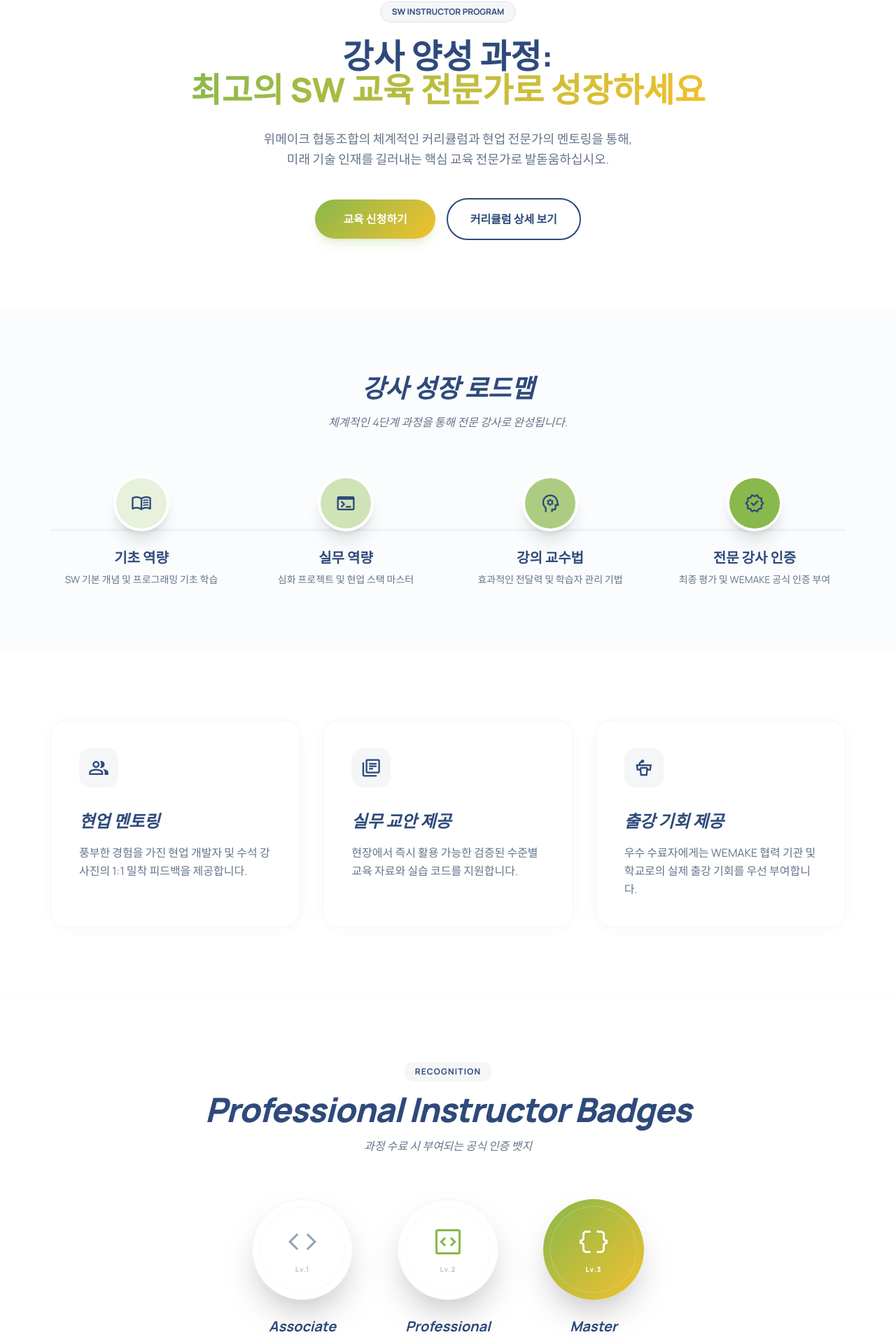
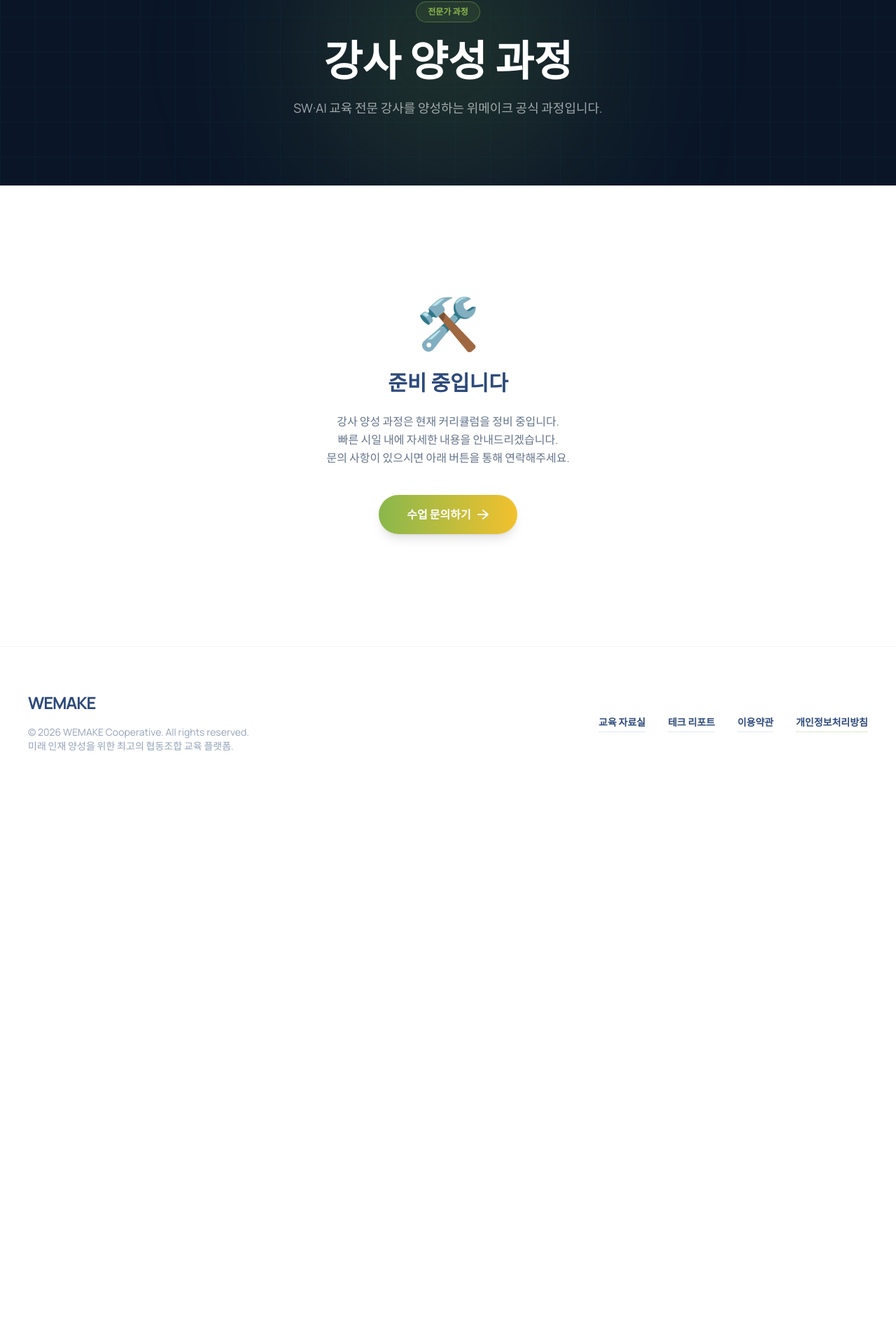
Before and after one commit to ellysabet/wemake_homepage, a React (Vite) app: page /pro/instructor in a window 1280 px wide. Shown: the part 206-2126 px from the top of the page at 70% size. After the commit the page ends 1346 px from the top, so only its background shows below. Built offline with nearby package versions, Linux system fonts and the light colour scheme.

Commit message:
Update InstructorTraining.jsx

```diff
--- a/src/pages/InstructorTraining.jsx
+++ b/src/pages/InstructorTraining.jsx
@@ -1,116 +1,45 @@
-import logo from '../assets/logo.png'
-
 const InstructorTraining = () => {
-    const steps = [
-        { title: '기초 역량', desc: 'SW 기본 개념 및 프로그래밍 기초 학습', icon: 'menu_book', opacity: 'opacity-20' },
-        { title: '실무 역량', desc: '심화 프로젝트 및 현업 스택 마스터', icon: 'terminal', opacity: 'opacity-40' },
-        { title: '강의 교수법', desc: '효과적인 전달력 및 학습자 관리 기법', icon: 'psychology', opacity: 'opacity-70' },
-        { title: '전문 강사 인증', desc: '최종 평가 및 WEMAKE 공식 인증 부여', icon: 'verified', opacity: 'opacity-100', filled: true }
-    ]
-
-    const badges = [
-        { level: 'Lv.1', name: 'Associate', icon: 'code', color: 'text-slate-400' },
-        { level: 'Lv.2', name: 'Professional', icon: 'code_blocks', color: 'text-wemake-green' },
-        { level: 'Lv.3', name: 'Master', icon: 'data_object', color: 'text-white', isMaster: true }
-    ]
-
   return (
     <div className="bg-white min-h-screen">
-            {/* Header Section */}
-            <header className="relative pt-32 pb-24 overflow-hidden bg-white dot-pattern">
+      {/* Hero */}
+      <section className="relative pt-32 pb-24 overflow-hidden bg-[#0A1628]">
+        <div className="absolute inset-0 opacity-10" style={{
+          backgroundImage: `linear-gradient(rgba(0,229,255,0.3) 1px,transparent 1px),linear-gradient(90deg,rgba(0,229,255,0.3) 1px,transparent 1px)`,
+          backgroundSize: '50px 50px'
+        }}/>
+        <div className="absolute top-1/2 left-1/2 w-96 h-96 bg-[#89B84C]/20 rounded-full blur-[120px] pointer-events-none -translate-x-1/2 -translate-y-1/2"/>
         <div className="max-w-[1200px] mx-auto px-6 lg:px-8 relative z-10 text-center">
-                    <span className="inline-block py-1.5 px-4 rounded-full bg-navy/5 text-navy font-bold text-xs mb-6 border border-navy/10">
-                        SW INSTRUCTOR PROGRAM
+          <span className="inline-block py-1.5 px-4 rounded-full border border-[#89B84C]/40 text-[#89B84C] font-bold text-xs mb-6 bg-[#89B84C]/10">
+            전문가 과정
           </span>
-                    <h1 className="text-4xl md:text-5xl font-extrabold text-navy mb-8 leading-tight">
-                        강사 양성 과정: <br/>
-                        <span className="text-gradient">최고의 SW 교육 전문가로 성장하세요</span>
+          <h1 className="text-4xl md:text-6xl font-extrabold text-white mb-6 leading-tight">
+            강사 양성 과정
           </h1>
-                    <p className="text-lg text-slate-500 max-w-2xl mx-auto mb-10 leading-relaxed font-medium">
-                        위메이크 협동조합의 체계적인 커리큘럼과 현업 전문가의 멘토링을 통해, <br className="hidden md:block" />
-                        미래 기술 인재를 길러내는 핵심 교육 전문가로 발돋움하십시오.
+          <p className="text-lg text-white/60 max-w-xl mx-auto leading-relaxed font-medium">
+            SW·AI 교육 전문 강사를 양성하는 위메이크 공식 과정입니다.
           </p>
-                    <div className="flex flex-col sm:flex-row items-center justify-center gap-4">
-                        <button className="btn-gradient px-10 py-4 shadow-lg shadow-wemake-green/20">
-                            교육 신청하기
-                        </button>
-                        <button className="bg-white border-2 border-navy text-navy px-8 py-4 rounded-full font-bold hover:bg-navy hover:text-white transition-all duration-300">
-                            커리큘럼 상세 보기
-                        </button>
-                    </div>
-                </div>
-            </header>
-
-            {/* Career Roadmap */}
-            <section className="py-24 bg-slate-50/50">
-                <div className="max-w-[1200px] mx-auto px-6 lg:px-8">
-                    <div className="text-center mb-16 underline-offset-8 decoration-wemake-green/30">
-                        <h2 className="text-3xl md:text-4xl font-extrabold text-navy mb-4 italic">강사 성장 로드맵</h2>
-                        <p className="text-slate-500 font-medium italic">체계적인 4단계 과정을 통해 전문 강사로 완성됩니다.</p>
-                    </div>
-
-                    <div className="relative">
-                        <div className="absolute top-1/2 left-0 w-full h-1 bg-slate-100 -translate-y-1/2 hidden md:block z-0"></div>
-                        <div className="grid grid-cols-1 md:grid-cols-4 gap-8 relative z-10">
-                            {steps.map((step, index) => (
-                                <div key={index} className="flex flex-col items-center text-center group cursor-pointer">
-                                    <div className="w-20 h-20 rounded-full bg-white shadow-xl border-4 border-white flex items-center justify-center mb-6 relative transition-transform hover:scale-110">
-                                        <div className={`absolute inset-0 rounded-full bg-wemake-green ${step.opacity}`}></div>
-                                        <span className={`material-symbols-outlined text-3xl text-navy relative z-10 ${step.filled ? 'font-filled transition-colors group-hover:text-white' : ''}`}>
-                                            {step.icon}
-                                        </span>
-                                    </div>
-                                    <h3 className="text-xl font-bold text-navy mb-2">{step.title}</h3>
-                                    <p className="text-sm text-slate-500 font-medium leading-tight">{step.desc}</p>
-                                </div>
-                            ))}
-                        </div>
-                    </div>
         </div>
       </section>
 
-            {/* Features Section */}
-            <section className="py-24">
-                <div className="max-w-[1200px] mx-auto px-6 lg:px-8 grid grid-cols-1 md:grid-cols-3 gap-8">
-                    {[
-                        { title: '현업 멘토링', desc: '풍부한 경험을 가진 현업 개발자 및 수석 강사진의 1:1 밀착 피드백을 제공합니다.', icon: 'group' },
-                        { title: '실무 교안 제공', desc: '현장에서 즉시 활용 가능한 검증된 수준별 교육 자료와 실습 코드를 지원합니다.', icon: 'library_books' },
-                        { title: '출강 기회 제공', desc: '우수 수료자에게는 WEMAKE 협력 기관 및 학교로의 실제 출강 기회를 우선 부여합니다.', icon: 'podium' }
-                    ].map((feature, index) => (
-                        <div key={index} className="glass-card p-10 rounded-3xl border border-slate-100 hover:shadow-2xl transition-all duration-500">
-                            <div className="w-14 h-14 rounded-2xl bg-navy/5 flex items-center justify-center mb-8 text-navy">
-                                <span className="material-symbols-outlined text-3xl">{feature.icon}</span>
-                            </div>
-                            <h3 className="text-2xl font-bold text-navy mb-4 italic">{feature.title}</h3>
-                            <p className="text-slate-500 font-medium leading-relaxed">{feature.desc}</p>
-                        </div>
-                    ))}
-                </div>
-            </section>
-
-            {/* Badges Section */}
-            <section className="py-24 bg-white border-y border-slate-50">
-                <div className="max-w-[1200px] mx-auto px-6 lg:px-8">
-                    <div className="text-center mb-16">
-                        <span className="inline-block px-4 py-1.5 bg-navy/5 rounded-full text-xs font-bold text-navy tracking-widest mb-4">RECOGNITION</span>
-                        <h2 className="text-3xl md:text-5xl font-extrabold text-navy italic tracking-tight">Professional Instructor Badges</h2>
-                        <p className="text-slate-500 font-medium italic mt-4">과정 수료 시 부여되는 공식 인증 뱃지</p>
-                    </div>
-
-                    <div className="flex flex-wrap justify-center gap-16">
-                        {badges.map((badge, index) => (
-                            <div key={index} className="flex flex-col items-center">
-                                <div className={`w-36 h-36 rounded-full flex items-center justify-center mb-6 relative shadow-2xl transition-transform hover:scale-110 ${badge.isMaster ? 'bg-wemake-gradient' : 'bg-white border border-slate-100'}`}>
-                                    <div className="absolute inset-2.5 rounded-full border border-dashed border-slate-200/50"></div>
-                                    <div className="text-center group">
-                                        <span className={`material-symbols-outlined text-5xl mb-2 font-filled ${badge.color}`}>{badge.icon}</span>
-                                        <div className={`text-[10px] font-black tracking-widest ${badge.isMaster ? 'text-white' : 'text-slate-400 opacity-60'}`}>{badge.level}</div>
-                                    </div>
-                                </div>
-                                <span className="text-xl font-bold text-navy italic">{badge.name}</span>
-                            </div>
-                        ))}
-                    </div>
+      {/* 준비중 */}
+      <section className="py-40 bg-white">
+        <div className="max-w-[600px] mx-auto px-6 text-center">
+          <div className="text-7xl mb-8">🛠️</div>
+          <h2 className="text-3xl font-extrabold text-navy mb-6">준비 중입니다</h2>
+          <p className="text-slate-500 font-medium leading-relaxed mb-10">
+            강사 양성 과정은 현재 커리큘럼을 정비 중입니다.<br />
+            빠른 시일 내에 자세한 내용을 안내드리겠습니다.<br />
+            문의 사항이 있으시면 아래 버튼을 통해 연락해주세요.
+          </p>
+          <a
+            href="mailto:arkim12345@gmail.com"
+            target="_blank"
+            rel="noopener noreferrer"
+            className="inline-flex items-center gap-2 bg-gradient-to-r from-[#89B84C] to-[#F2C12E] text-white px-10 py-4 rounded-full font-bold shadow-lg hover:-translate-y-0.5 transition-all duration-300"
+          >
+            수업 문의하기
+            <svg width="18" height="18" viewBox="0 0 18 18" fill="none"><path d="M2 9h14M9 3l7 6-7 6" stroke="currentColor" strokeWidth="2" strokeLinecap="round" strokeLinejoin="round"/></svg>
+          </a>
         </div>
       </section>
     </div>
```
Lines whose indentation alone changed are shown as unchanged.
